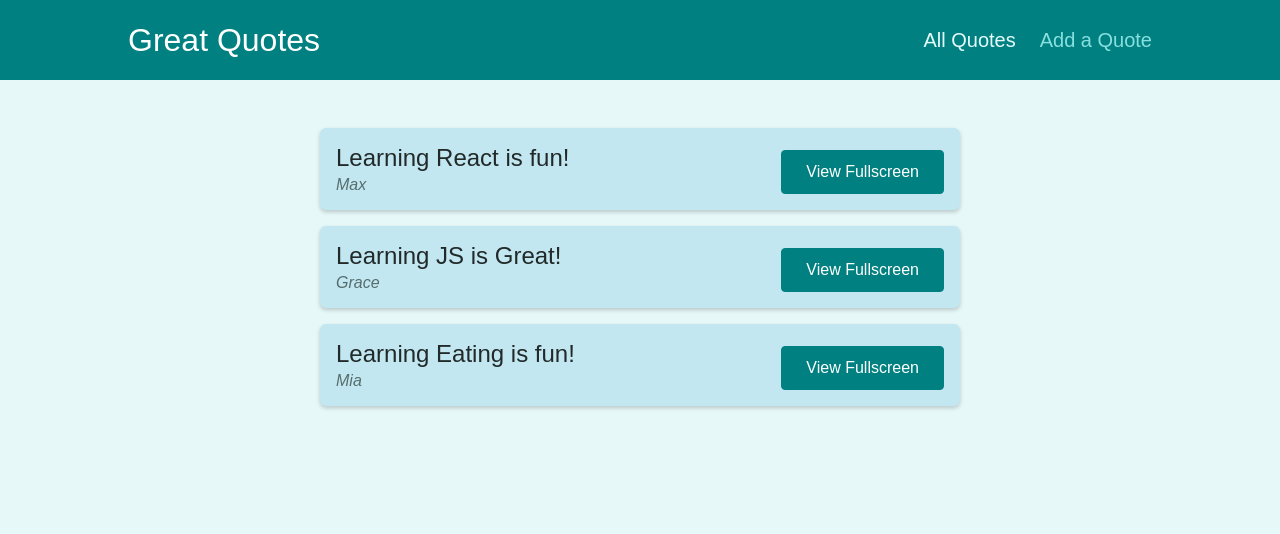
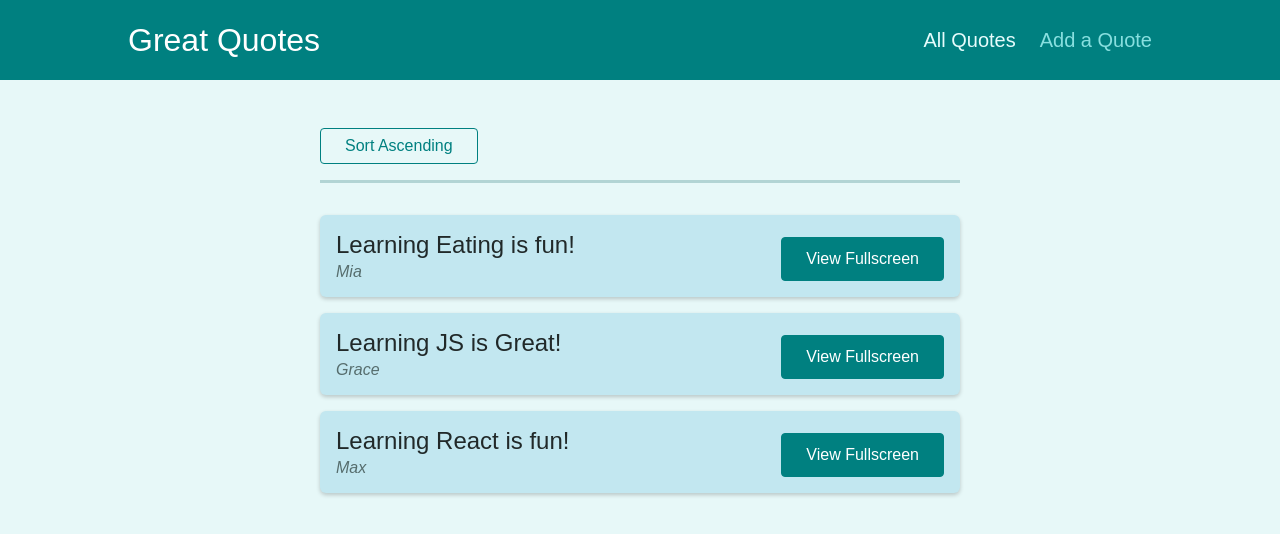
Before and after one commit to GraceYou500/SPA-Router-practice, a React (Create React App) app in the folder 09-time-to-practice-starting-code/: page /quotes in a window 1280 px wide. Shown: the top 534 px of the page. Built offline with nearby package versions, Linux system fonts and the light colour scheme.

Commit message:
sort list with Query parameter

```diff
--- a/09-time-to-practice-starting-code/src/components/quotes/QuoteList.js
+++ b/09-time-to-practice-starting-code/src/components/quotes/QuoteList.js
@@ -1,13 +1,42 @@
 import { Fragment } from 'react';
+import { useHistory, useLocation } from 'react-router-dom';
 
 import QuoteItem from './QuoteItem';
 import classes from './QuoteList.module.css';
 
-const QuoteList = (props) => {
+const sortQuotes = (quotes, ascending) => {
+  return quotes.sort((quoteA, quoteB) => {
+    if (ascending) {
+      return quoteA.id > quoteB.id ? 1 : -1;
+    } else {
+      return quoteA.id < quoteB.id ? 1 : -1;
+    }
+  });
+};
+
+const QuoteList = props => {
+  const history = useHistory();
+  const location = useLocation();
+
+  const queryParams = new URLSearchParams(location.search); // return an object for query parameter(search) => {sort: asc}
+
+  const isSortingAscending = queryParams.get('sort') === 'asc';
+
+  const sortedQuotes = sortQuotes(props.quotes, isSortingAscending);
+
+  const changeSortingHandler = () => {
+    history.push('/quotes?sort=' + (isSortingAscending ? 'desc' : 'asc'));
+  };
+
   return (
     <Fragment>
+      <div className={classes.sorting}>
+        <button onClick={changeSortingHandler}>
+          Sort {isSortingAscending ? 'Descending' : 'Ascending'}
+        </button>
+      </div>
       <ul className={classes.list}>
-        {props.quotes.map((quote) => (
+        {sortedQuotes.map(quote => (
           <QuoteItem
             key={quote.id}
             id={quote.id}
--- a/09-time-to-practice-starting-code/src/pages/NewQuote.js
+++ b/09-time-to-practice-starting-code/src/pages/NewQuote.js
@@ -2,7 +2,7 @@
 import { useHistory } from 'react-router-dom';
 
 const NewQuote = () => {
-  const history = useHistory(); // return a history object
+  const history = useHistory(); // return a history object => redirect to history page
 
   const addQuoteHandler = quoteData => {
     console.log(quoteData);
--- a/09-time-to-practice-starting-code/src/pages/QuoteDetail.js
+++ b/09-time-to-practice-starting-code/src/pages/QuoteDetail.js
@@ -1,4 +1,4 @@
-import { useParams, Route } from 'react-router-dom';
+import { useParams, Route, Link } from 'react-router-dom';
 import Comments from '../components/comments/Comments';
 import HighlightedQuote from '../components/quotes/HighlightedQuote';
 import NoQuotesFound from '../components/quotes/NoQuotesFound';
@@ -20,6 +20,14 @@
   return (
     <>
       <HighlightedQuote author={quote.author} text={quote.text} />
+      <Route path={`/quotes/${Params.quoteId}`} exact>
+        <div className="centered">
+          <Link className="btn--flat" to={`/quotes/${Params.quoteId}/comments`}>
+            Load Comments
+          </Link>
+        </div>
+      </Route>
+
       <p>{Params.quoteId}</p>
       <Route path={`/quotes/${Params.quoteId}/comments`}>
         <Comments />
```
Also changed, not shown: 1 other file (tests, documents, lock files or other folders).
